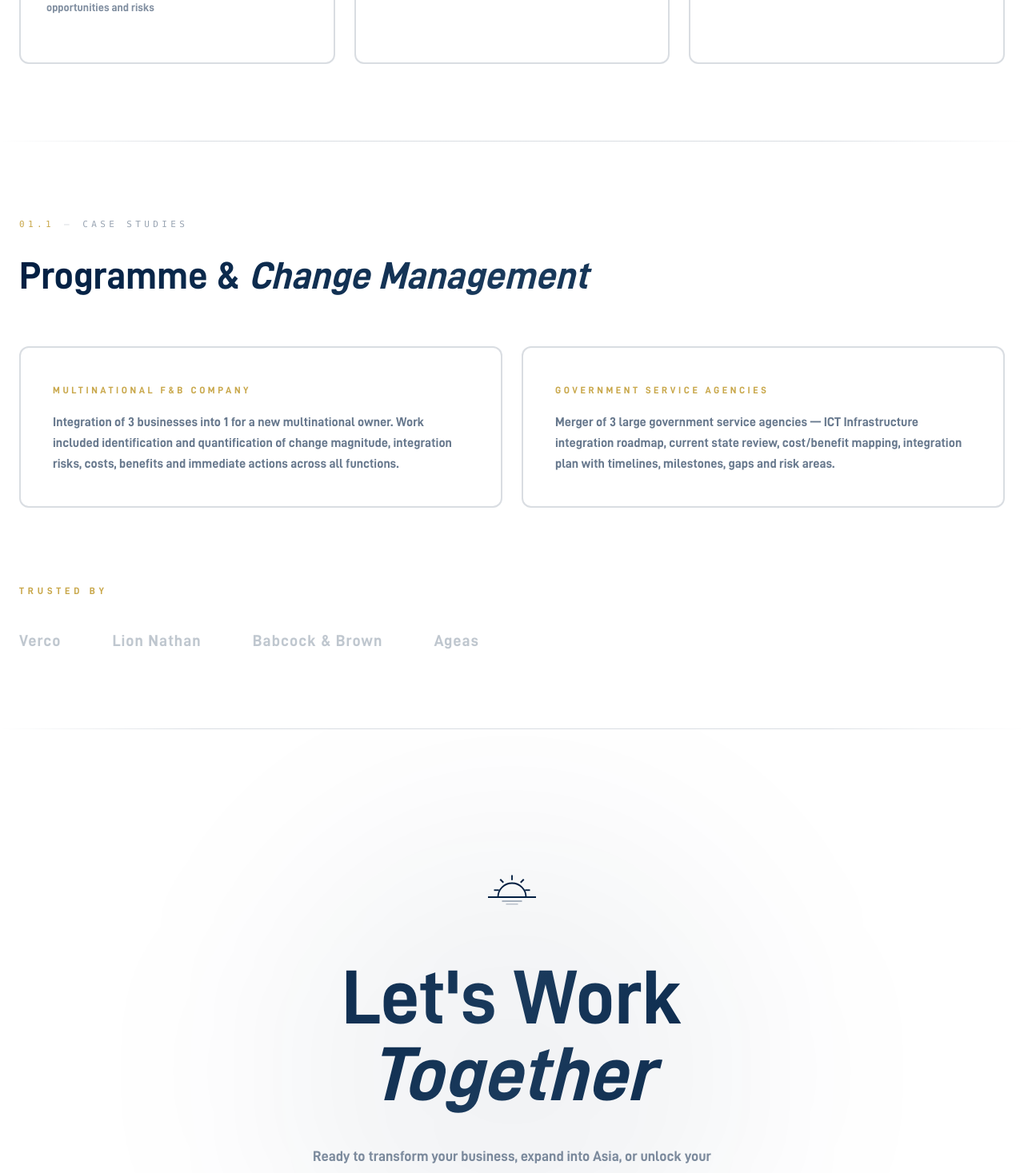
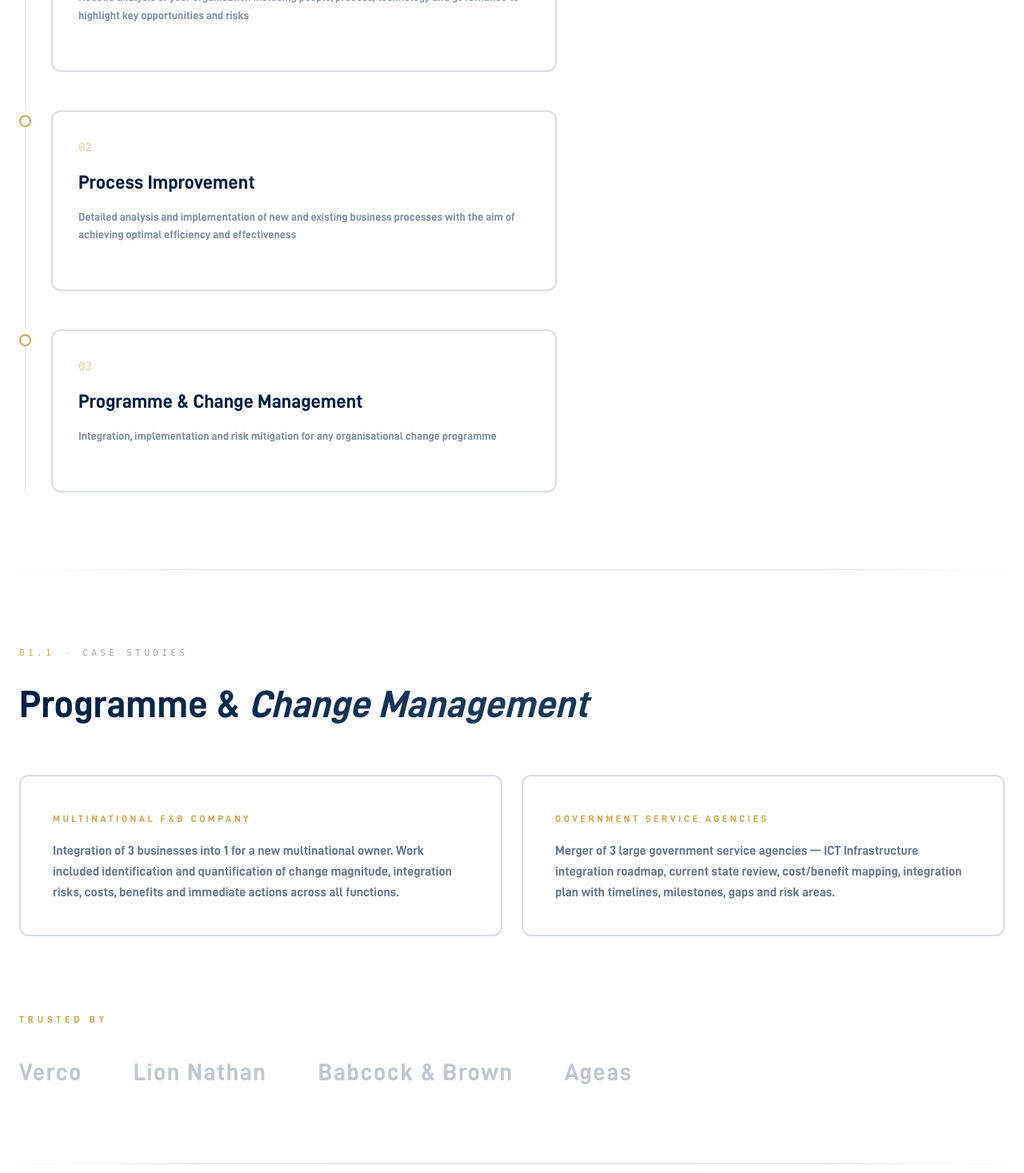
Before and after one commit to SikeGottem/sunstreet, a Next.js app: page /consulting in a window 1280 px wide. Shown: the part 1080-2547 px from the top of the page at 80% size. Built offline with nearby package versions, Linux system fonts and the light colour scheme.

Commit message:
feat: consulting page effects

```diff
--- a/src/app/consulting/page.tsx
+++ b/src/app/consulting/page.tsx
@@ -1,11 +1,13 @@
 "use client";
-import { motion } from "framer-motion";
+import { useRef } from "react";
+import { motion, useScroll, useTransform, useInView } from "framer-motion";
 import PageNav from "@/components/PageNav";
 import PageFooter from "@/components/PageFooter";
 import CounterNumber from "@/components/CounterNumber";
 import TiltCard from "@/components/TiltCard";
 import TextScramble from "@/components/TextScramble";
 
+/* ── Staggered fade-in on scroll ── */
 function Reveal({ children, delay = 0, className = "" }: { children: React.ReactNode; delay?: number; className?: string }) {
   return (
     <motion.div initial={{ opacity: 0, y: 30 }} whileInView={{ opacity: 1, y: 0 }} viewport={{ once: true, margin: "-50px" }} transition={{ duration: 0.7, delay, ease: [0.22, 1, 0.36, 1] }} className={className}>
@@ -24,6 +26,79 @@ function SectionLabel({ number, label }: { number: string; label: string }) {
   );
 }
 
+/* ── Service item with fade-in tied to scroll ── */
+function ServiceItem({ svc, index }: { svc: { num: string; title: string; desc: string }; index: number }) {
+  const ref = useRef(null);
+  const isInView = useInView(ref, { once: true, margin: "-100px" });
+
+  return (
+    <motion.div
+      ref={ref}
+      initial={{ opacity: 0, x: -30 }}
+      animate={isInView ? { opacity: 1, x: 0 } : {}}
+      transition={{ duration: 0.7, delay: index * 0.15, ease: [0.22, 1, 0.36, 1] }}
+      className="relative pl-10 pb-12 last:pb-0"
+    >
+      {/* Vertical line */}
+      <div className="absolute left-[7px] top-3 bottom-0 w-px bg-[#011E41]/10" />
+      {/* Dot */}
+      <motion.div
+        className="absolute left-0 top-[6px] w-[15px] h-[15px] rounded-full border-2 border-[#C9A84C] bg-white z-10"
+        initial={{ scale: 0 }}
+        animate={isInView ? { scale: 1 } : {}}
+        transition={{ duration: 0.4, delay: index * 0.15 + 0.2 }}
+      />
+      <TiltCard className="border-2 border-[#011E41]/15 p-8 bg-white group card-lift hover:bg-[#011E41] hover:border-[#011E41] rounded-xl relative overflow-hidden transition-colors duration-300">
+        <span className="text-[#C9A84C]/50 font-mono text-sm group-hover:text-white/30 transition-colors duration-300">{svc.num}</span>
+        <h4 className="font-sans text-2xl mt-4 mb-4 text-[#011E41] group-hover:text-white transition-colors duration-300">{svc.title}</h4>
+        <p className="text-[#011E41]/50 text-sm leading-relaxed group-hover:text-white/60 transition-colors duration-300">{svc.desc}</p>
+        <div className="w-0 group-hover:w-12 h-px bg-white/50 mt-6 transition-all duration-700" />
+        <div className="absolute bottom-4 left-4 opacity-0 -translate-x-4 group-hover:opacity-100 group-hover:translate-x-0 transition-all duration-500 text-white/40">→</div>
+      </TiltCard>
+    </motion.div>
+  );
+}
+
+/* ── Case study card with hover pattern reveal ── */
+function CaseStudyCard({ cs, delay }: { cs: { title: string; desc: string }; delay: number }) {
+  return (
+    <Reveal delay={delay}>
+      <TiltCard className="border-2 border-[#011E41]/15 p-8 md:p-10 bg-white h-full card-lift rounded-xl relative overflow-hidden group">
+        {/* Abstract pattern on hover */}
+        <div className="absolute inset-0 opacity-0 group-hover:opacity-100 transition-opacity duration-700 pointer-events-none">
+          <svg className="absolute inset-0 w-full h-full" xmlns="http://www.w3.org/2000/svg">
+            <defs>
+              <pattern id={`grid-${cs.title.replace(/\s+/g, "")}`} width="40" height="40" patternUnits="userSpaceOnUse">
+                <circle cx="20" cy="20" r="1" fill="#011E41" opacity="0.06" />
+              </pattern>
+            </defs>
+            <rect width="100%" height="100%" fill={`url(#grid-${cs.title.replace(/\s+/g, "")})`} />
+          </svg>
+          <div className="absolute -top-20 -right-20 w-60 h-60 rounded-full bg-[#C9A84C]/5 blur-3xl" />
+        </div>
+        <span className="relative z-10 text-[#C9A84C] text-xs tracking-[0.3em] uppercase">{cs.title}</span>
+        <p className="relative z-10 text-[#011E41]/60 mt-4 leading-relaxed">{cs.desc}</p>
+        <div className="absolute bottom-4 left-4 opacity-0 -translate-x-4 group-hover:opacity-100 group-hover:translate-x-0 transition-all duration-500 text-[#011E41]/30 z-10">→</div>
+      </TiltCard>
+    </Reveal>
+  );
+}
+
+/* ── Client logo with hover scale ── */
+function ClientName({ name, delay }: { name: string; delay: number }) {
+  return (
+    <Reveal delay={delay}>
+      <motion.span
+        className="link-underline text-[#011E41]/25 hover:text-[#011E41]/60 transition-colors text-2xl md:text-3xl font-sans tracking-wider cursor-default inline-block"
+        whileHover={{ scale: 1.08 }}
+        transition={{ type: "spring", stiffness: 400, damping: 15 }}
+      >
+        {name}
+      </motion.span>
+    </Reveal>
+  );
+}
+
 export default function ConsultingPage() {
   const services = [
     { num: "01", title: "Strategic Operating Model Review", desc: "Holistic analysis of your organisation including people, process, technology and governance to highlight key opportunities and risks" },
@@ -39,32 +114,39 @@ export default function ConsultingPage() {
     { value: 2016, suffix: "", label: "Established", deco: "2016" },
     { value: 8, suffix: "+", label: "Countries", deco: "08" },
   ];
+  const clients = ["Verco", "Lion Nathan", "Babcock & Brown", "Ageas"];
+
+  /* Parallax refs */
+  const heroRef = useRef(null);
+  const { scrollYProgress } = useScroll({ target: heroRef, offset: ["start start", "end start"] });
+  const heroTextY = useTransform(scrollYProgress, [0, 1], [0, -80]);
+  const heroSubY = useTransform(scrollYProgress, [0, 1], [0, -30]);
 
   return (
     <main className="bg-white text-[#011E41] font-sans">
       <PageNav />
 
-      {/* Hero */}
-      <section className="pt-32 pb-24 px-6 bg-white">
+      {/* Hero — parallax */}
+      <section ref={heroRef} className="pt-32 pb-24 px-6 bg-white relative overflow-hidden">
         <div className="max-w-7xl mx-auto">
           <Reveal><SectionLabel number="01" label="Consulting" /></Reveal>
           <div className="grid md:grid-cols-2 gap-12 md:gap-20 items-start">
-            <div>
+            <motion.div style={{ y: heroTextY }}>
               <Reveal delay={0.1}><h1 className="text-gradient-navy font-sans text-5xl md:text-7xl leading-[0.95] mb-2"><TextScramble text="With over" /></h1></Reveal>
               <Reveal delay={0.2}><h1 className="text-gradient-navy font-sans text-5xl md:text-7xl leading-[0.95] italic">15 years</h1></Reveal>
               <Reveal delay={0.25}><h1 className="text-gradient-navy font-sans text-5xl md:text-7xl leading-[0.95] mb-10">experience</h1></Reveal>
-            </div>
-            <div className="md:mt-16">
+            </motion.div>
+            <motion.div className="md:mt-16" style={{ y: heroSubY }}>
               <Reveal delay={0.3}>
                 <p className="text-[#011E41]/60 text-lg leading-relaxed">Sun Street helps organisations develop and implement strategy. Established in 2016, we assist clients review, develop and implement strategic plans across industries.</p>
                 <p className="text-[#011E41]/50 mt-4 leading-relaxed">Founded by an ex-management consultant with 15+ years of APAC experience. From large scale transformations to SME business reviews.</p>
               </Reveal>
-            </div>
+            </motion.div>
           </div>
         </div>
       </section>
 
-      {/* Stats */}
+      {/* Stats — animated counters (already via CounterNumber) */}
       <section className="py-20 px-6 bg-white overflow-hidden">
         <div className="max-w-7xl mx-auto grid grid-cols-3 gap-8">
           {stats.map((stat, i) => (
@@ -83,27 +165,20 @@ export default function ConsultingPage() {
         </div>
       </section>
 
-      {/* Services */}
+      {/* Services — numbered with vertical progress line */}
       <div className="section-divider" />
       <section className="py-24 px-6 bg-white">
         <div className="max-w-7xl mx-auto">
-          <div className="grid md:grid-cols-3 gap-6">
+          <Reveal><SectionLabel number="01" label="Services" /></Reveal>
+          <div className="max-w-2xl mt-12">
             {services.map((svc, i) => (
-              <Reveal key={svc.num} delay={i * 0.1}>
-                <TiltCard className="border-2 border-[#011E41]/15 p-8 bg-white h-full group card-lift hover:bg-[#011E41] hover:border-[#011E41] rounded-xl relative overflow-hidden">
-                  <span className="text-[#C9A84C]/50 font-mono text-sm group-hover:text-white/30 transition-colors duration-300">{svc.num}</span>
-                  <h4 className="font-sans text-2xl mt-4 mb-4 text-[#011E41] group-hover:text-white transition-colors duration-300">{svc.title}</h4>
-                  <p className="text-[#011E41]/50 text-sm leading-relaxed group-hover:text-white/60 transition-colors duration-300">{svc.desc}</p>
-                  <div className="w-0 group-hover:w-12 h-px bg-white/50 mt-6 transition-all duration-700" />
-                  <div className="absolute bottom-4 left-4 opacity-0 -translate-x-4 group-hover:opacity-100 group-hover:translate-x-0 transition-all duration-500 text-white/40">→</div>
-                </TiltCard>
-              </Reveal>
+              <ServiceItem key={svc.num} svc={svc} index={i} />
             ))}
           </div>
         </div>
       </section>
 
-      {/* Case Studies */}
+      {/* Case Studies — hover pattern reveal */}
       <div className="section-divider" />
       <section className="py-24 px-6 bg-white">
         <div className="max-w-7xl mx-auto">
@@ -111,24 +186,16 @@ export default function ConsultingPage() {
           <Reveal delay={0.1}><h3 className="text-gradient-navy font-sans text-4xl md:text-5xl mb-16">Programme & <span className="italic">Change Management</span></h3></Reveal>
           <div className="grid md:grid-cols-2 gap-6">
             {caseStudies.map((cs, i) => (
-              <Reveal key={cs.title} delay={i * 0.15}>
-                <TiltCard className="border-2 border-[#011E41]/15 p-8 md:p-10 bg-white h-full card-lift rounded-xl relative overflow-hidden group">
-                  <span className="text-[#C9A84C] text-xs tracking-[0.3em] uppercase">{cs.title}</span>
-                  <p className="text-[#011E41]/60 mt-4 leading-relaxed">{cs.desc}</p>
-                  <div className="absolute bottom-4 left-4 opacity-0 -translate-x-4 group-hover:opacity-100 group-hover:translate-x-0 transition-all duration-500 text-[#011E41]/30">→</div>
-                </TiltCard>
-              </Reveal>
+              <CaseStudyCard key={cs.title} cs={cs} delay={i * 0.15} />
             ))}
           </div>
 
-          {/* Clients */}
+          {/* Clients — larger text with hover scale */}
           <div className="mt-24">
             <Reveal><p className="text-[#C9A84C] text-xs tracking-[0.4em] uppercase mb-10">Trusted By</p></Reveal>
             <div className="flex flex-wrap items-center gap-x-16 gap-y-6">
-              {["Verco", "Lion Nathan", "Babcock & Brown", "Ageas"].map((c, i) => (
-                <Reveal key={c} delay={i * 0.1}>
-                  <span className="link-underline text-[#011E41]/25 hover:text-[#011E41]/60 transition-colors text-xl font-sans tracking-wider cursor-default">{c}</span>
-                </Reveal>
+              {clients.map((c, i) => (
+                <ClientName key={c} name={c} delay={i * 0.1} />
               ))}
             </div>
           </div>
```
